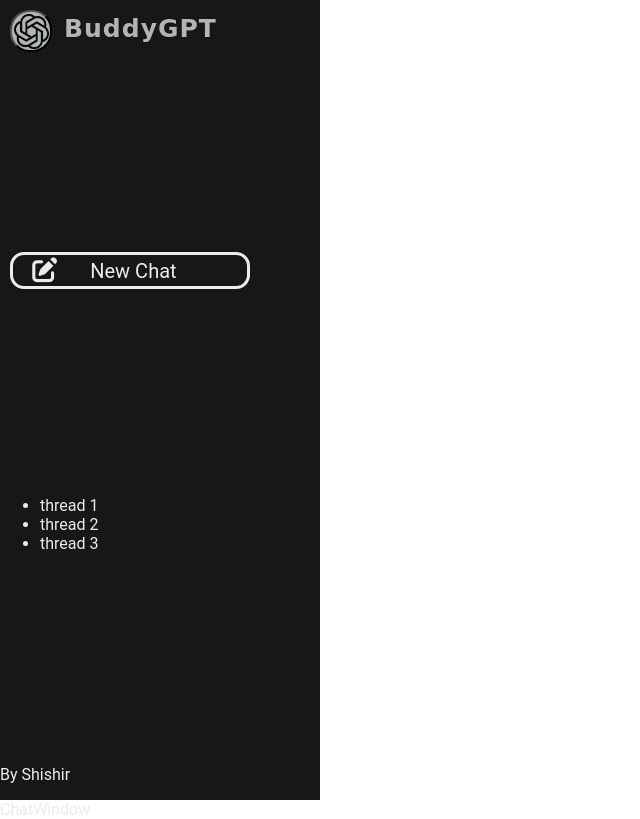
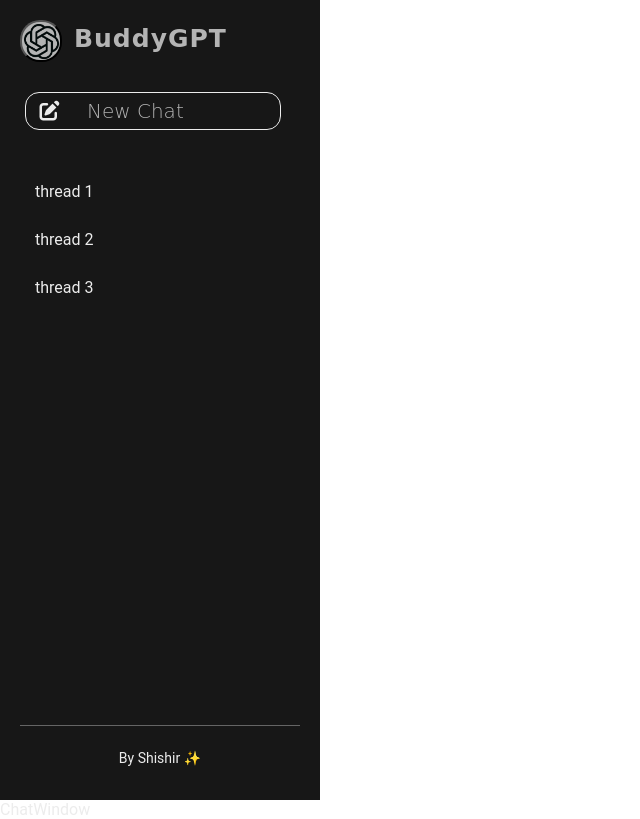
Before and after one commit to shishirm18/BuddyGPT, a React (Vite) app in the folder Frontend/: page / in a window 1280 px wide. Shown: the whole page, without its empty margins (0-640 px from the left). Built offline with nearby package versions, Linux system fonts and the light colour scheme.

Commit message:
sidebar basic setup done

```diff
--- a/Frontend/src/Sidebar.css
+++ b/Frontend/src/Sidebar.css
@@ -13,7 +13,7 @@
     height: 42px;
     width: 42px;
     padding: 2px;
-    margin: 10px;
+    margin: 20px;
     border-radius: 20px;
     cursor: pointer;
     display: flex;
@@ -43,19 +43,56 @@
 .newchat-btn {
     display: flex;
     align-items: center;
-    margin: 10px;
+    margin: 30px 25px;
     border-radius: 14px;
-    border: solid;
+    border: 1px solid;
     background-color: transparent;
-    width: 75%;
+    width: 80%;
+    cursor: pointer;
+}
+.newchat-btn:hover {
+    background-color: rgb(180, 180, 180, 0.10);
 }
 
 button span {
-    font-size: 25px;
-    margin: 0 10px;
+    font-size: 20px;
+    margin: 5px;
 }
 
 button p {
+    color: #b4b4b4;
     font-size: 20px;
+    font-family: "Comic Sans MS", "cursive", "sans-serif";
+    font-weight: 100;
     margin: 0 20px;
 }
+
+.history {
+    margin: 10px;
+    padding: 10px;
+    height: 100%;
+}
+
+.history li {
+    list-style-type: none;
+    cursor: pointer;
+    padding: 2px 5px;
+    margin-bottom: 0.3rem;
+    font-size: 16px;
+    border: solid 10px transparent;
+    border-radius: 14px;
+}
+
+.history li:hover {
+    background-color: rgb(180, 180, 180, 0.08);
+}
+
+.sign {
+    margin: 10px 20px;
+    padding: 10px;
+    color: #b4b4b4;
+    font-size: 14px;
+    font-family: "Comic Sans MS", "cursive", "sans-serif";
+    text-align: center;
+    border-top: solid 0.05rem rgb(180, 180, 180, 0.5);
+}
--- a/Frontend/src/Sidebar.jsx
+++ b/Frontend/src/Sidebar.jsx
@@ -3,6 +3,7 @@
 function Sidebar() {
     return (
         <section className="sidebar">
+            <div>
                 <button className="logobtn">
                     <img src="src/assets/buddylogo.png" alt="buddy logo" className="logo"/>
                     <p className="appname">BuddyGPT</p>
@@ -18,9 +19,9 @@
                     <li>thread 2</li>
                     <li>thread 3</li>
                 </ul>
-
+            </div>
             <div className="sign">
-                <p>By Shishir</p>
+                <p>By Shishir &#10024;</p>
             </div>
         </section>
     )
```
Lines whose indentation alone changed are shown as unchanged.
